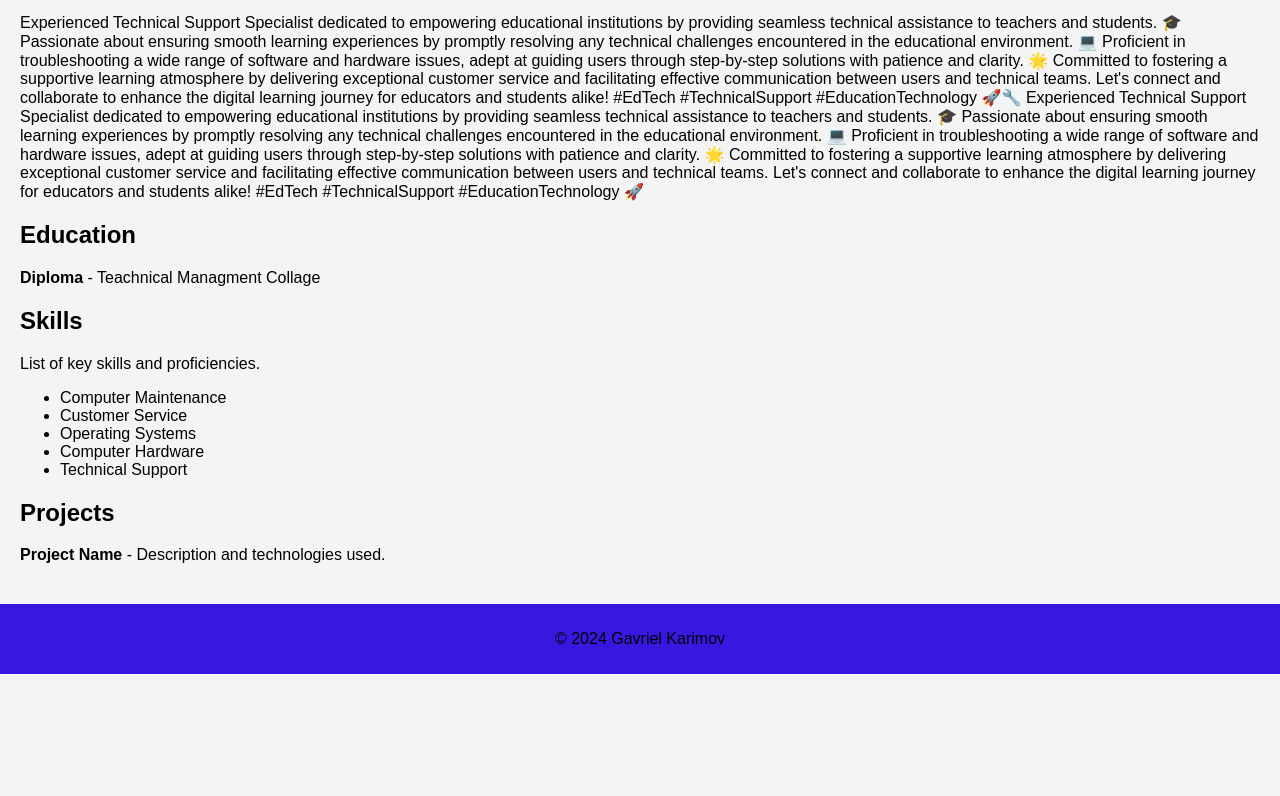
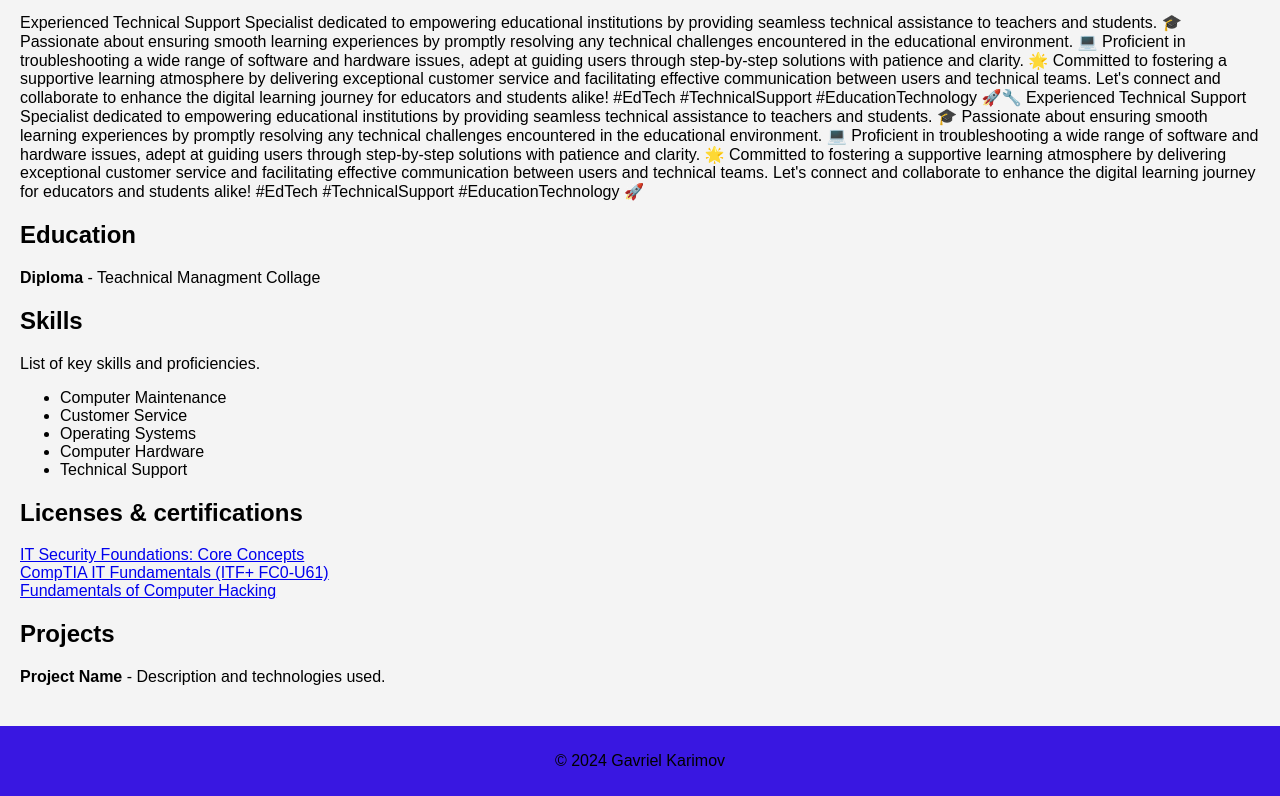
Before and after one commit to gavrielka/cvnew, a plain HTML site: page index.html in a window 1280 px wide. Shown: the part 601-1397 px from the top of the page. Before the commit the page ends 1275 px from the top, so only its background shows below. Drawn offline with Linux system fonts and the light colour scheme.

Commit message:
Add files via upload

```diff
--- a/index.html
+++ b/index.html
@@ -73,6 +73,14 @@
             </ul>
         </div>
         <div class="section">
+            <h2>Licenses & certifications</h2>
+            <a href="https://www.linkedin.com/learning/certificates/4e3db9c48bd7a9ad9dc50a666fb6cb08186e0f34dde116278727438725081ca4">IT Security Foundations: Core Concepts</a><br>
+            <a href="https://www.udemy.com/certificate/UC-ZP2JRGZR/"> CompTIA IT Fundamentals (ITF+ FC0-U61)</a><br>
+            <a href="https://www.udemy.com/certificate/UC-SOZCADY3/">Fundamentals of Computer Hacking</a><br>
+
+        </div>
+
+        <div class="section">
             <h2>Projects</h2>
             <p><strong>Project Name</strong> - Description and technologies used.</p>
         </div>
```
